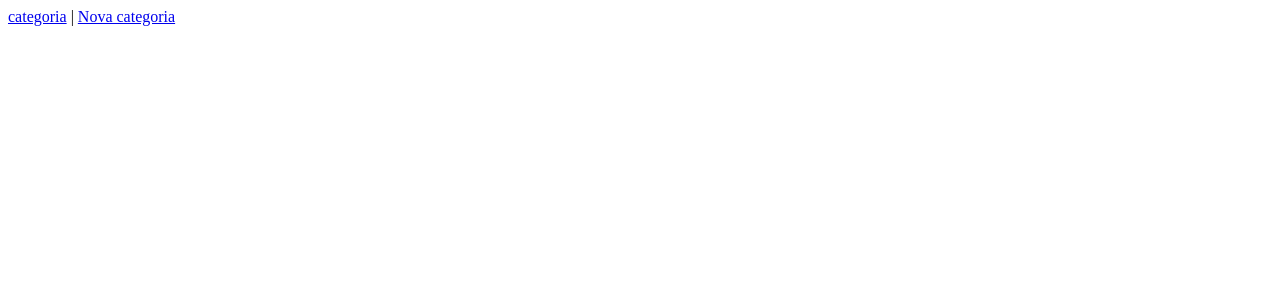
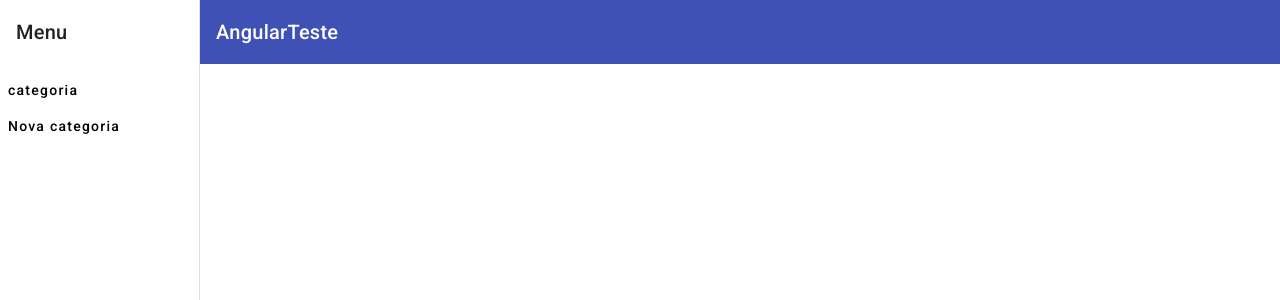
Before and after one commit to RafaKowalski/AngularTeste, an Angular app: page / in a window 1280 px wide. Shown: the top 300 px of the page. Built offline with nearby package versions, Linux system fonts and the light colour scheme.

Commit message:
Instalando Materials e Cdk e implementando Menu Component

```diff
--- a/angular.json
+++ b/angular.json
@@ -30,6 +30,7 @@
               "src/assets"
             ],
             "styles": [
+              "@angular/material/prebuilt-themes/indigo-pink.css",
               "src/styles.scss"
             ],
             "scripts": []
@@ -93,6 +94,7 @@
               "src/assets"
             ],
             "styles": [
+              "@angular/material/prebuilt-themes/indigo-pink.css",
               "src/styles.scss"
             ],
             "scripts": []
--- a/package.json
+++ b/package.json
@@ -11,10 +11,12 @@
   "private": true,
   "dependencies": {
     "@angular/animations": "^15.2.0",
+    "@angular/cdk": "^15.2.3",
     "@angular/common": "^15.2.0",
     "@angular/compiler": "^15.2.0",
     "@angular/core": "^15.2.0",
     "@angular/forms": "^15.2.0",
+    "@angular/material": "^15.2.3",
     "@angular/platform-browser": "^15.2.0",
     "@angular/platform-browser-dynamic": "^15.2.0",
     "@angular/router": "^15.2.0",
--- a/src/app/app.component.html
+++ b/src/app/app.component.html
@@ -1,7 +1,3 @@
 <div class="'container">
-    <nav>
-        <a routerLink="/categoria" routerLinkActive="active">categoria</a> |
-        <a routerLink="/categoria-novo" routerLinkActive="active">Nova categoria</a>
-    </nav>
-    <router-outlet></router-outlet>
+    <app-menu></app-menu>
 </div>
--- /dev/null
+++ b/src/app/menu/menu.component.html
@@ -0,0 +1,29 @@
+<mat-sidenav-container class="sidenav-container">
+  <mat-sidenav #drawer class="sidenav" fixedInViewport
+      [attr.role]="(isHandset$ | async) ? 'dialog' : 'navigation'"
+      [mode]="(isHandset$ | async) ? 'over' : 'side'"
+      [opened]="(isHandset$ | async) === false">
+    <mat-toolbar>Menu</mat-toolbar>
+    <mat-nav-list>
+      <a mat-button routerLink="/categoria" routerLinkActive="active">categoria</a>
+      <a mat-button routerLink="/categoria-novo" routerLinkActive="active">Nova categoria</a>
+    </mat-nav-list>
+  </mat-sidenav>
+  <mat-sidenav-content>
+    <mat-toolbar color="primary">
+      <button
+        type="button"
+        aria-label="Toggle sidenav"
+        mat-icon-button
+        (click)="drawer.toggle()"
+        *ngIf="isHandset$ | async">
+        <mat-icon aria-label="Side nav toggle icon">menu</mat-icon>
+      </button>
+      <span>AngularTeste</span>
+    </mat-toolbar>
+    <!-- Add Content Here -->
+    <div class="container">
+      <router-outlet></router-outlet>
+    </div>
+  </mat-sidenav-content>
+</mat-sidenav-container>
--- /dev/null
+++ b/src/app/menu/menu.component.scss
@@ -0,0 +1,17 @@
+.sidenav-container {
+  height: 100%;
+}
+
+.sidenav {
+  width: 200px;
+}
+
+.sidenav .mat-toolbar {
+  background: inherit;
+}
+
+.mat-toolbar.mat-primary {
+  position: sticky;
+  top: 0;
+  z-index: 1;
+}
--- /dev/null
+++ b/src/app/menu/menu.component.ts
@@ -0,0 +1,21 @@
+import { Component } from '@angular/core';
+import { BreakpointObserver, Breakpoints } from '@angular/cdk/layout';
+import { Observable } from 'rxjs';
+import { map, shareReplay } from 'rxjs/operators';
+
+@Component({
+  selector: 'app-menu',
+  templateUrl: './menu.component.html',
+  styleUrls: ['./menu.component.scss']
+})
+export class MenuComponent {
+
+  isHandset$: Observable<boolean> = this.breakpointObserver.observe(Breakpoints.Handset)
+    .pipe(
+      map(result => result.matches),
+      shareReplay()
+    );
+
+  constructor(private breakpointObserver: BreakpointObserver) {}
+
+}
--- a/src/index.html
+++ b/src/index.html
@@ -6,8 +6,11 @@
   <base href="/">
   <meta name="viewport" content="width=device-width, initial-scale=1">
   <link rel="icon" type="image/x-icon" href="favicon.ico">
+  <link rel="preconnect" href="https://fonts.gstatic.com">
+  <link href="https://fonts.googleapis.com/css2?family=Roboto:wght@300;400;500&display=swap" rel="stylesheet">
+  <link href="https://fonts.googleapis.com/icon?family=Material+Icons" rel="stylesheet">
 </head>
-<body>
+<body class="mat-typography">
   <app-root></app-root>
 </body>
 </html>
--- a/src/styles.scss
+++ b/src/styles.scss
@@ -1 +1,4 @@
 /* You can add global styles to this file, and also import other style files */
+
+html, body { height: 100%; }
+body { margin: 0; font-family: Roboto, "Helvetica Neue", sans-serif; }
```
Also changed, not shown: src/app/app.module.ts (+31 -3 lines), 1 other file (tests, documents, lock files or other folders).
